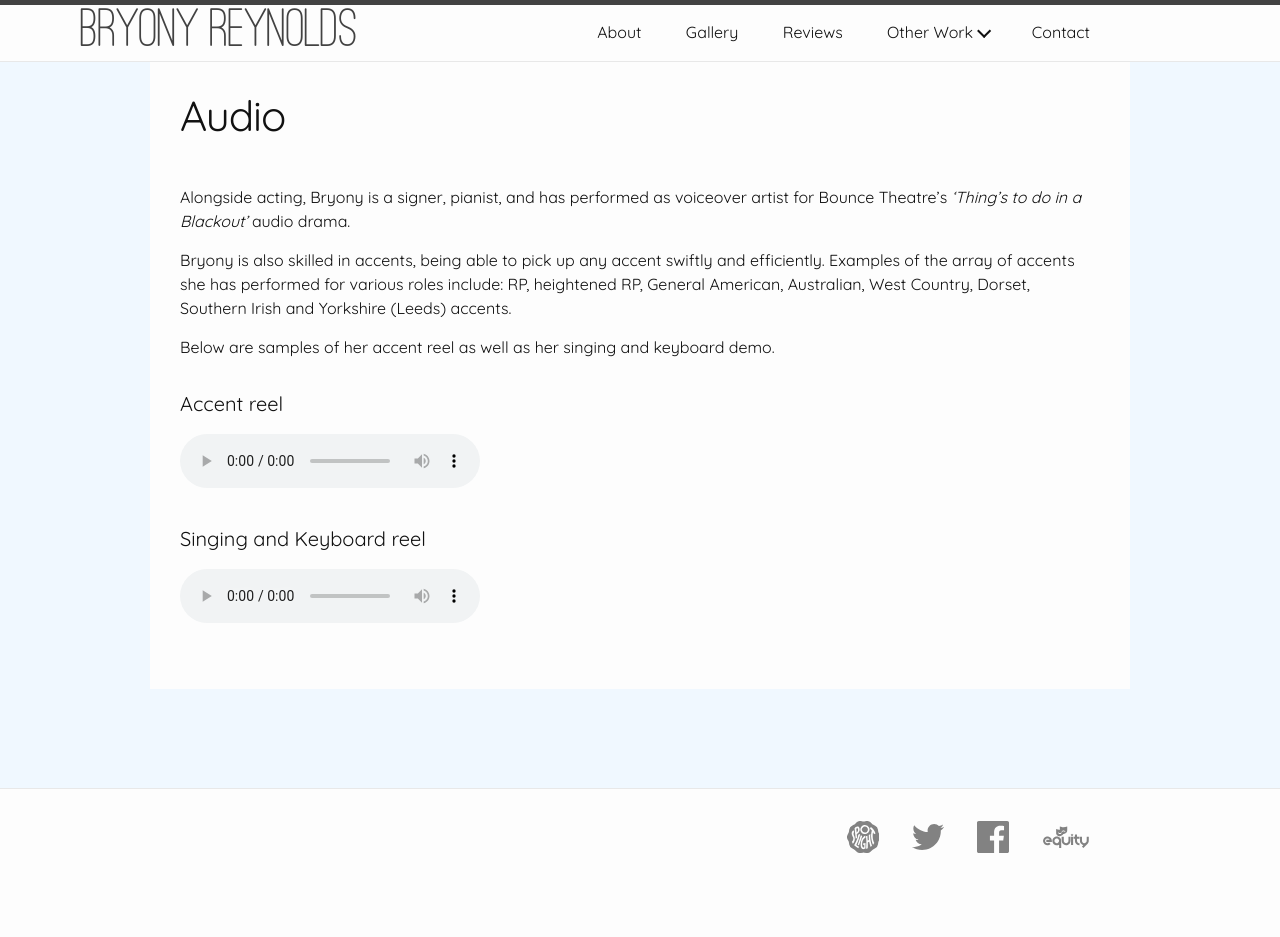
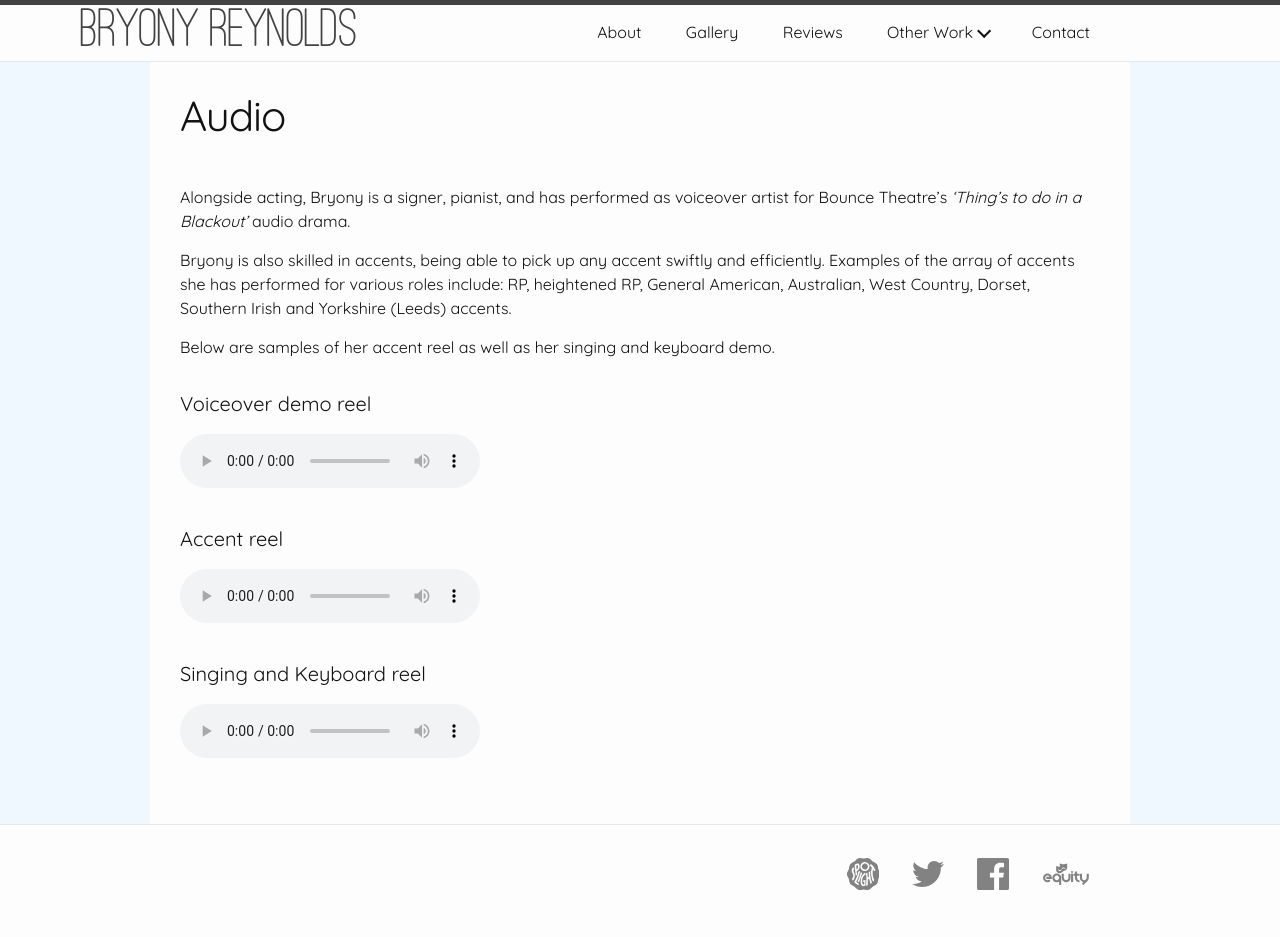
Before and after one commit to joncraggs/bryony-website, a Jekyll site: the page built from other_work/audio.md, in a window 1280 px wide. Built offline with Jekyll 4.4.1, drawn with Linux system fonts in a browser that asks for light colours; before the commit the page ends 900 px from its top, so only the background shows below that.

Commit message:
Update audio page

```diff
--- a/other_work/audio.md
+++ b/other_work/audio.md
@@ -10,6 +10,11 @@ Bryony is also skilled in accents, being able to pick up any accent swiftly and
 
 Below are samples of her accent reel as well as her singing and keyboard demo.
 
+#### Voiceover demo reel
+<audio controls preload>
+    <source src="{{ site.url }}/audio/Bryony Reynolds- Voice Over Demo Reel MP3.mp3" type="audio/mpeg">
+</audio>
+
 #### Accent reel
 <audio controls preload>
     <source src="{{ site.url }}/audio/Accentreel-BryonyReynolds.mp3" type="audio/mpeg">
```
